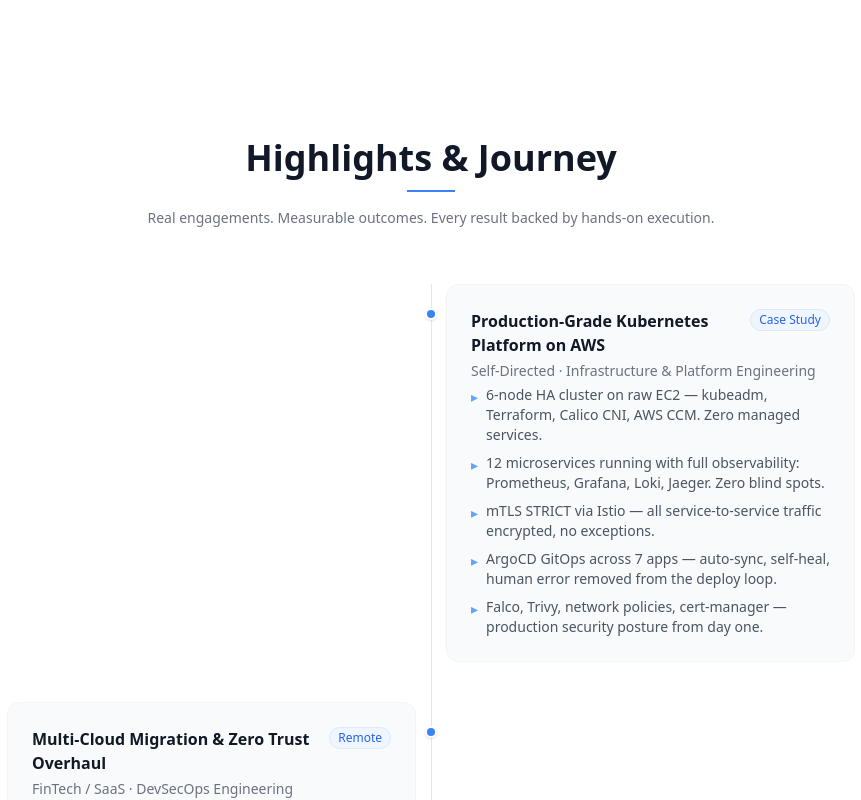
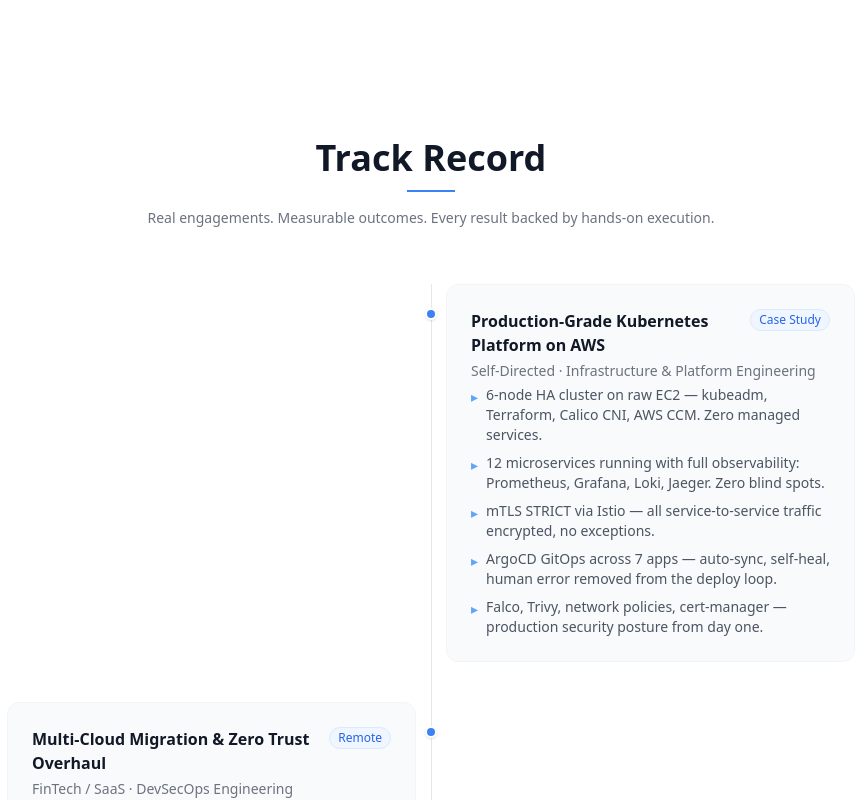
Before and after one commit to AbdurRehman924/Personal-Portfolio, a React (Create React App) app: page / in a window 1280 px wide. Shown: the part 1660-2460 px from the top of the page, without its empty margins (209-1070 px from the left). Built offline with nearby package versions, Linux system fonts and the light colour scheme.

Commit message:
refactor: rename Highlights & Journey to Track Record across all files

```diff
--- a/src/components/Experience.jsx
+++ b/src/components/Experience.jsx
@@ -55,10 +55,10 @@ import useFadeIn from '../hooks/useFadeIn';
 const Experience = () => {
   const ref = useFadeIn();
   return (
-    <section id="highlights-&-journey" className="py-24 bg-white">
+    <section id="track-record" className="py-24 bg-white">
       <div ref={ref} className="max-w-4xl mx-auto px-6 opacity-0 translate-y-6 transition-all duration-700">
         <div className="text-center mb-14">
-          <h2 className="text-4xl font-bold text-gray-900 mb-3">Highlights & Journey</h2>
+          <h2 className="text-4xl font-bold text-gray-900 mb-3">Track Record</h2>
           <div className="w-12 h-0.5 bg-blue-500 mx-auto mb-4"></div>
           <p className="text-gray-500 text-sm max-w-xl mx-auto">
             Real engagements. Measurable outcomes. Every result backed by hands-on execution.
--- a/src/components/Footer.jsx
+++ b/src/components/Footer.jsx
@@ -5,7 +5,7 @@ const Footer = () => (
       <p className="text-sm">© {new Date().getFullYear()} Khan AbdurRehman · DevSecOps Engineer</p>
       <div className="flex gap-5 text-sm">
         <a href="#about" className="hover:text-white transition-colors">About</a>
-        <a href="#highlights-&-journey" className="hover:text-white transition-colors">Highlights & Journey</a>
+        <a href="#track-record" className="hover:text-white transition-colors">Track Record</a>
         <a href="#architectural-reference" className="hover:text-white transition-colors">Architectural Reference</a>
         <a href="https://github.com/AbdurRehman924" target="_blank" rel="noopener noreferrer" className="hover:text-white transition-colors">GitHub</a>
       </div>
--- a/src/components/Navbar.jsx
+++ b/src/components/Navbar.jsx
@@ -1,9 +1,9 @@
 import { useState, useEffect } from 'react';
 
-const links = ['About', 'Highlights & Journey', 'Skills', 'Work', 'Contact'];
+const links = ['About', 'Track Record', 'Skills', 'Work', 'Contact'];
 
 const toId = (link) => {
-  const map = { 'Work': 'architectural-reference', 'Highlights & Journey': 'highlights-&-journey' };
+  const map = { 'Work': 'architectural-reference', 'Track Record': 'track-record' };
   return map[link] || link.toLowerCase();
 };
 
```
